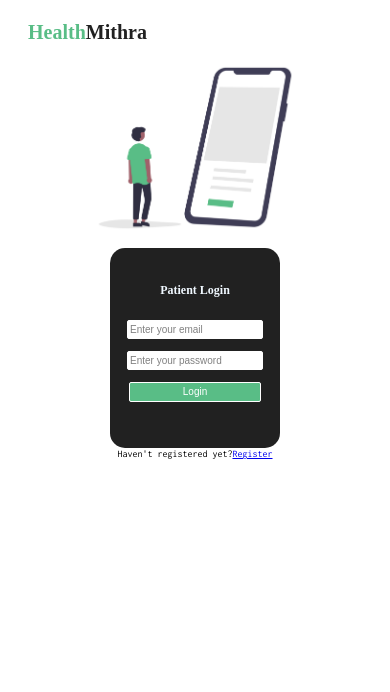
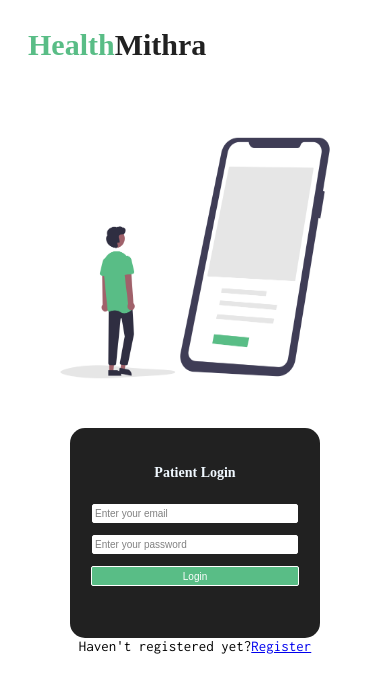
Before and after one commit to Nithesh12/emr, a React (Create React App) app: page /patientLogin in a window 390 px wide. Shown: the top 692 px of the page. Built offline with nearby package versions, Linux system fonts and the light colour scheme; a web font is replaced by a local one.

Commit message:
updated pat.css

```diff
--- a/src/patient/pat.css
+++ b/src/patient/pat.css
@@ -58,42 +58,42 @@ h2{
     background-color: rgb(33, 33, 33);
     color: aliceblue;
 }
-@media only screen and (max-width:649px){
+@media (max-width:649px){
     .mainBox{
         flex-direction: column;
     }
     .hiddenpic{
         display: block;
-        width: 250px;
-        height: 200px;
-        margin-top: 40px;
+        width: 350px;
+        height: 300px;
+        margin-top: 100px;
     }
     .img{
         display: none;
     }
     h1{
-        font-size: 20px;
+        font-size: 30px;
     }
     .loginBox{
-        margin-top: -0px;
-        max-width: 120px;
-         height: 150px;
+        margin-top: 20px;
+        width: 100%;
+         height: 160px;
     }
     input{
         height: 15px;
         margin-top: 12px;
-        width: 130px;
+        width: 100%;
         font-size: 10px;
     }
     h2{
-        font-size: 12px;
+        font-size: 14px;
     }
 
     span{
-        font-size: 10px;
+        font-size: 15px;
     }
     .button{
-        max-width: 110%;
+        max-width: 104%;
         height: 20px;
         margin-top: 12px;
         font-size: 10px;
```
